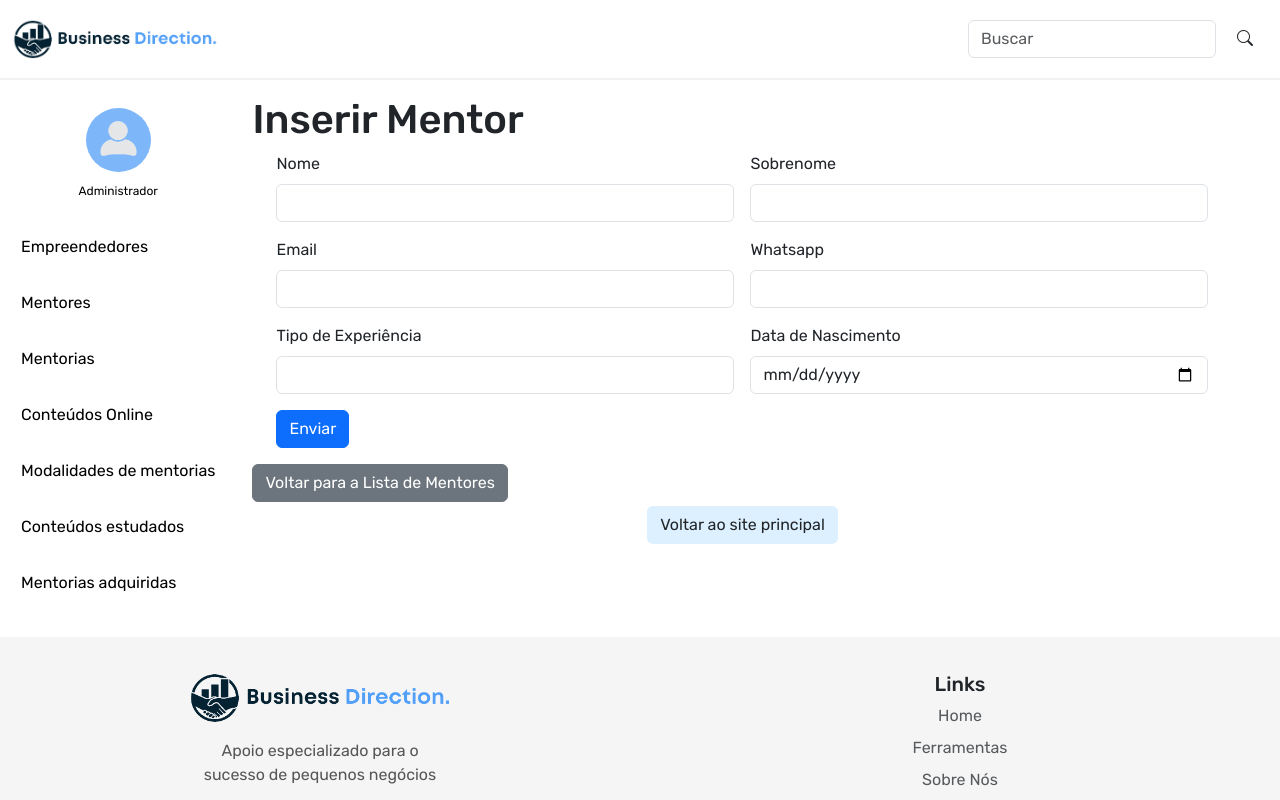
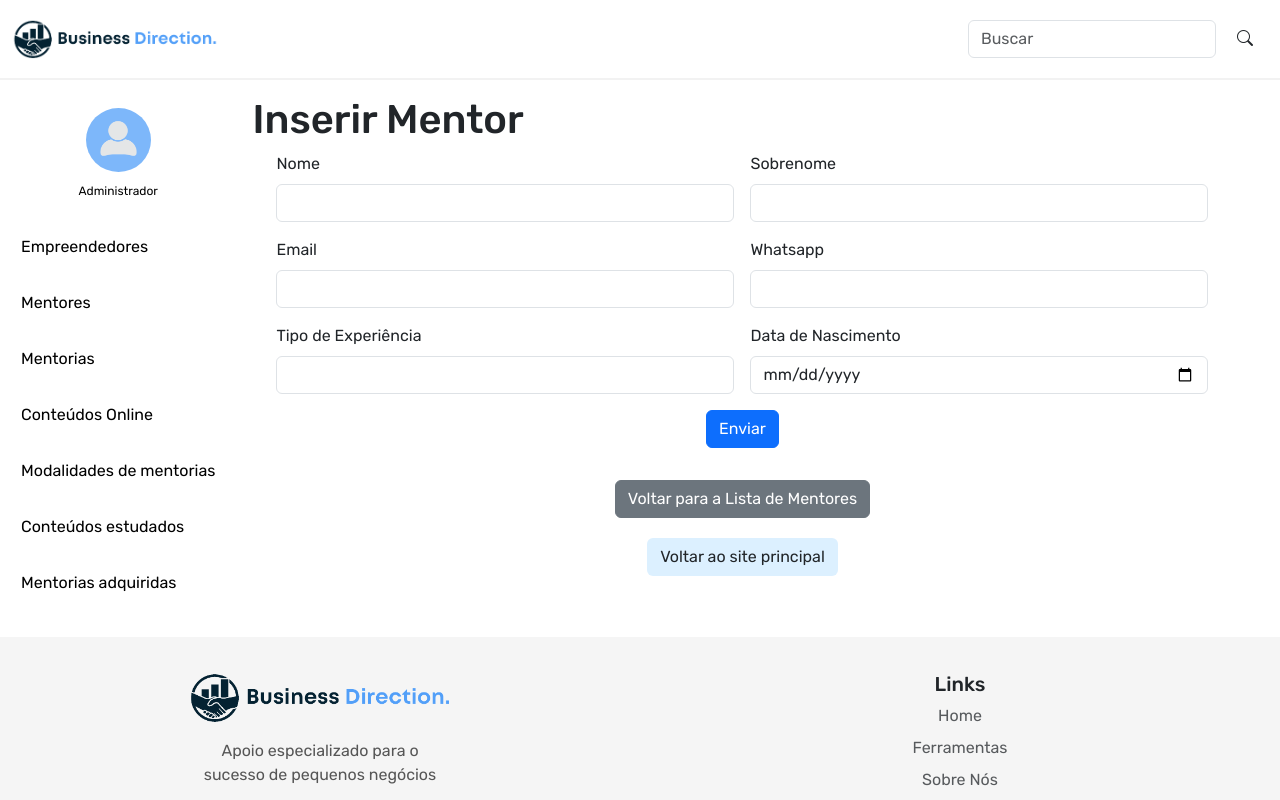
Before and after one commit to squad41recode/businessdirection_frontend, a Next.js app: page /admin/mentores/create in a window 1280 px wide. Shown: the top 800 px of the page. Built offline with nearby package versions, Linux system fonts and the light colour scheme.

Commit message:
Update create.jsx

```diff
--- a/pages/admin/mentores/create.jsx
+++ b/pages/admin/mentores/create.jsx
@@ -114,15 +114,15 @@ const AddMentor = () => {
               onChange={handleInputChange}
             />
           </div>
-          <div className="col-12">
+          <div className="col-12 justify-content-center text-center my-3">
             <button className="btn btn-primary" onClick={handleAddMentor}>
               Enviar
             </button>
           </div>
         </form>
 
-        <div className="mt-3">
-          <Link href="/mentores" className="btn btn-secondary">Voltar para a Lista de Mentores
+        <div className="col-12 justify-content-center text-center my-3">
+          <Link href="/admin/mentores" className="btn btn-secondary">Voltar para a Lista de Mentores
           </Link>
         </div>
       </div>
```
